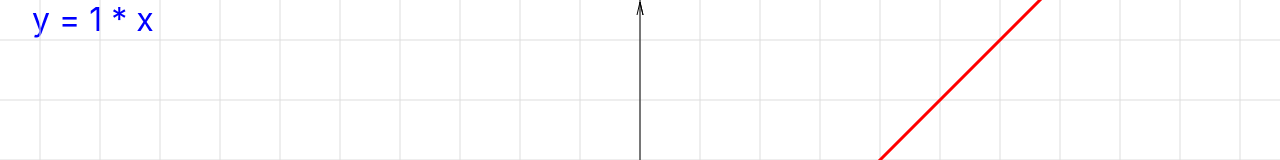
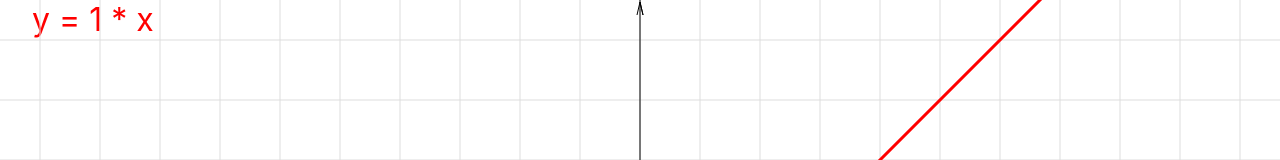
Before and after one commit to Vvtu/canvas, a React (Create React App) app: page / in a window 1280 px wide. Shown: the top 160 px of the page. Built offline with nearby package versions, Linux system fonts and the light colour scheme.

Commit message:
fix calcMessage function

```diff
--- a/src/canvas/index.js
+++ b/src/canvas/index.js
@@ -14,6 +14,27 @@ interface CanvasProps {
 }
 
 const SCALE = 60;
+
+const calcMessage = (point1: ICoordinate, point2: ICoordinate) => {
+  const dx = point2.x - point1.x;
+  const dy = point2.y - point1.y;
+
+  let message;
+  if (dx === 0 && dy === 0) {
+    message = "точки совпадают";
+  } else {
+    if (dx === 0) {
+      message = "k = ∞";
+    } else {
+      const k = dy / dx;
+      const b = -point1.x * k + point1.y;
+      message = `y = ${fixedValue(k)} * x${
+        b === 0 ? "" : ` ${b > 0 ? "+" : ""} ${fixedValue(b)}`
+      }`;
+    }
+  }
+  return message;
+};
 
 const Canvas = ({ width, height }: CanvasProps) => {
   const canvasRef = useRef();
@@ -175,7 +196,7 @@ const Canvas = ({ width, height }: CanvasProps) => {
     if (context) {
       context.clearRect(0, 0, canvas.width, canvas.height);
 
-      context.strokeStyle = COLOR.line;
+      context.strokeStyle = COLOR.line1;
       context.lineWidth = 3;
       context.beginPath();
 
@@ -227,27 +248,13 @@ const Canvas = ({ width, height }: CanvasProps) => {
     }
   }, [point1, point2, toReal]);
 
-  const dx = point2.x - point1.x;
-  const dy = point2.y - point1.y;
-
-  let message;
-  if (dx === 0 && dy === 0) {
-    message = "точки совпадают";
-  } else {
-    if (dx === 0) {
-      message = "k = ∞";
-    } else {
-      const k = dy / dx;
-      const b = -point1.x * k + point1.y;
-      message = `y = ${fixedValue(k)} * x${
-        b === 0 ? "" : ` ${b > 0 ? "+" : ""} ${fixedValue(b)}`
-      }`;
-    }
-  }
+  const message = calcMessage(point1, point2);
 
   return (
     <>
-      <div className="message">{message}</div>
+      <div className="message" style={{ color: COLOR.line1 }}>
+        {message}
+      </div>
       <div className="fullScreen">
         <canvas ref={canvasRefBase} height={height} width={width} />
       </div>
--- a/src/utils/index.ts
+++ b/src/utils/index.ts
@@ -1,5 +1,5 @@
 export const COLOR = {
-  line: "red",
+  line1: "red",
   base: "#ddd",
   ordinates: "#000",
 };
```
